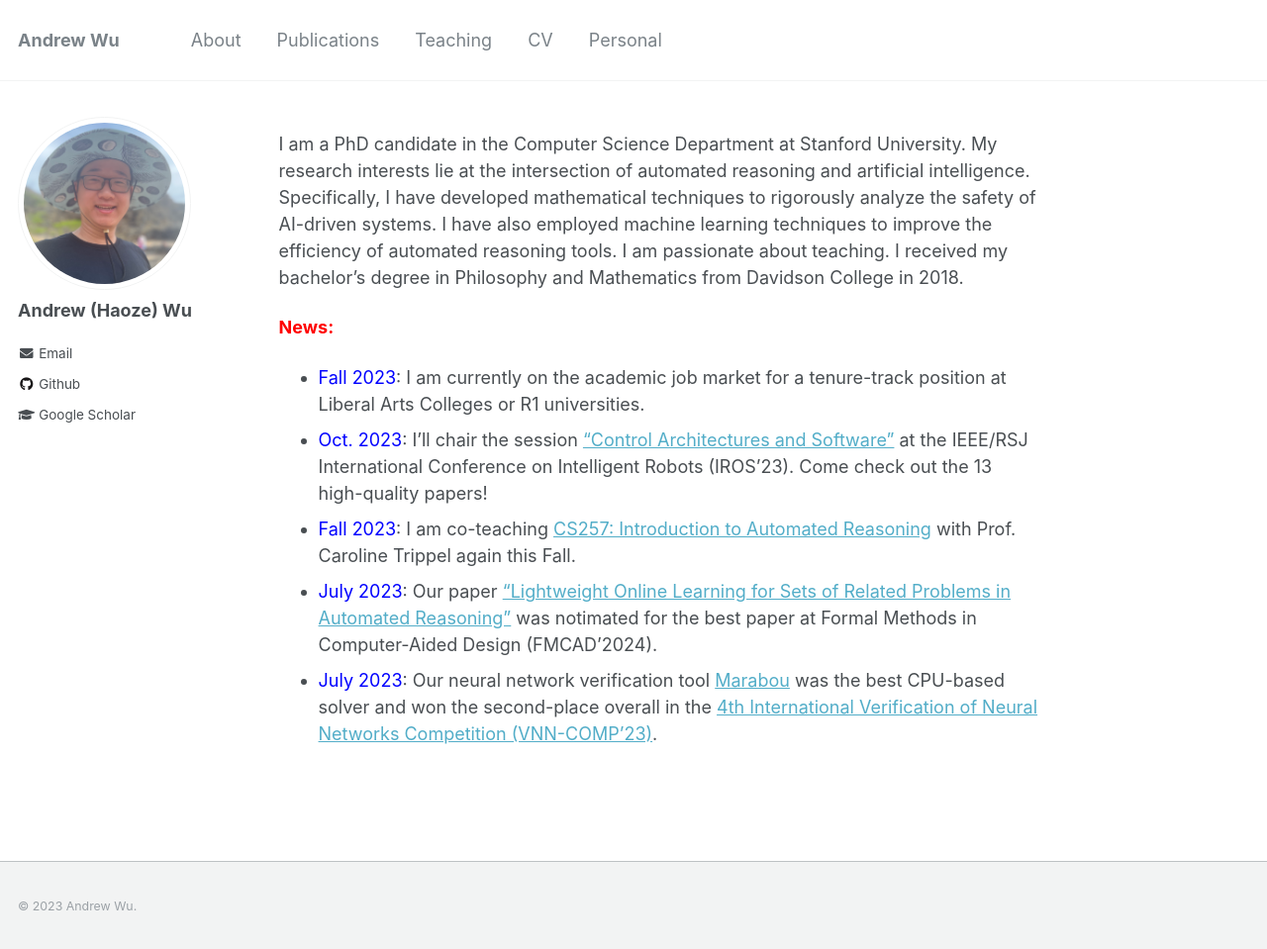
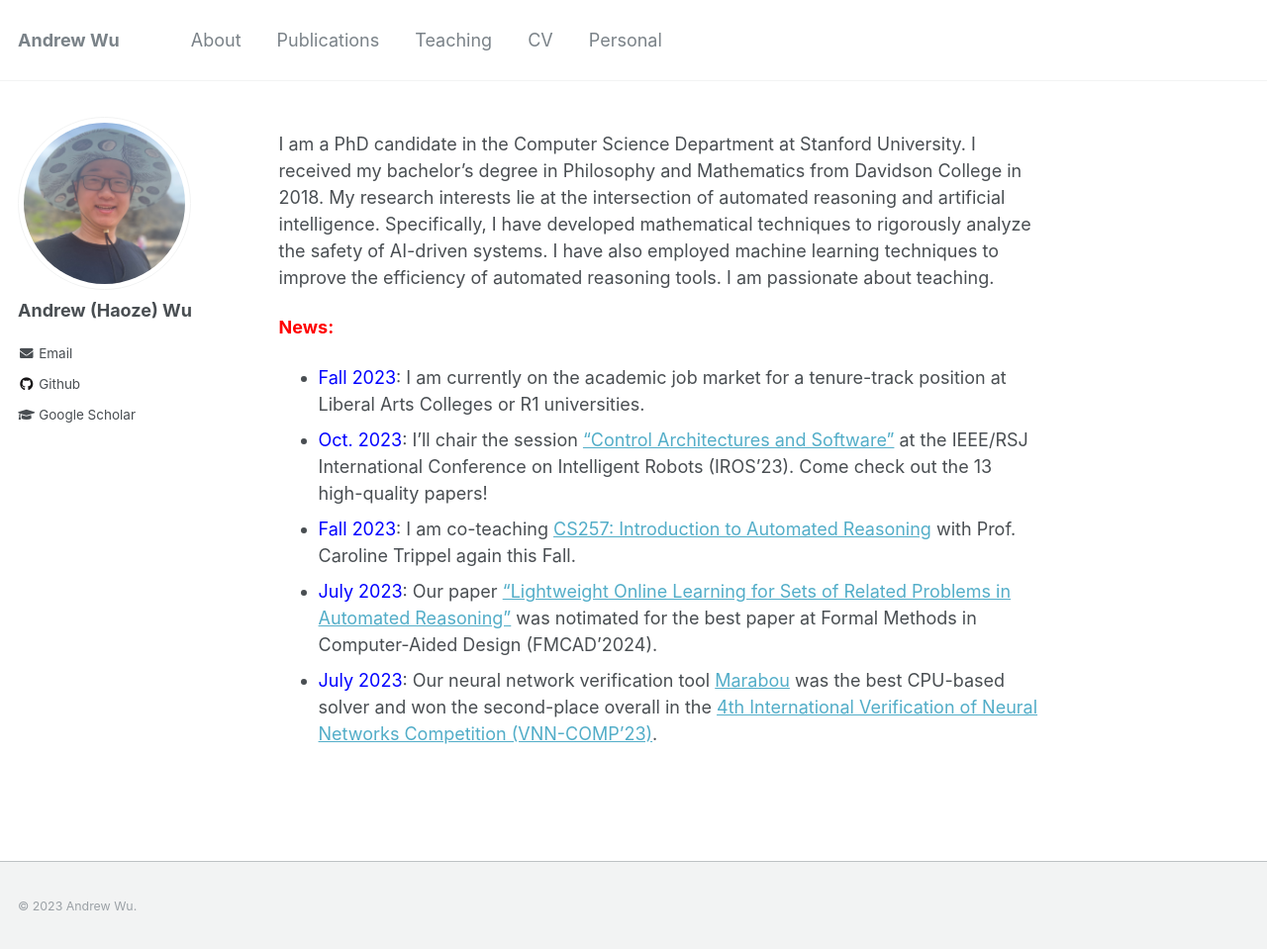
Before and after one commit to wu-haoze/wu-haoze.github.io, a Jekyll site: the page built from _pages/about.md, in a window 1280 px wide and 962 px high. Shown: the top 959 px of the window at 99% size. Built offline with Jekyll 4.4.1, drawn with Linux system fonts in a browser that asks for light colours.

```diff
--- a/_pages/about.md
+++ b/_pages/about.md
@@ -8,7 +8,7 @@ redirect_from:
   - /about.html
 ---
 
-I am a PhD candidate in the Computer Science Department at Stanford University. My research interests lie at the intersection of automated reasoning and artificial intelligence. Specifically, I have developed mathematical techniques to rigorously analyze the safety of AI-driven systems. I have also employed machine learning techniques to improve the efficiency of automated reasoning tools. I am passionate about teaching. I received my bachelor’s degree in Philosophy and Mathematics from Davidson College in 2018.
+I am a PhD candidate in the Computer Science Department at Stanford University. I received my bachelor’s degree in Philosophy and Mathematics from Davidson College in 2018. My research interests lie at the intersection of automated reasoning and artificial intelligence. Specifically, I have developed mathematical techniques to rigorously analyze the safety of AI-driven systems. I have also employed machine learning techniques to improve the efficiency of automated reasoning tools. I am passionate about teaching.
 
 <span style="color:red">**News:**</span>
 - <span style="color:blue">Fall 2023</span>: I am currently on the academic job market for a tenure-track position at Liberal Arts Colleges or R1 universities.
```
